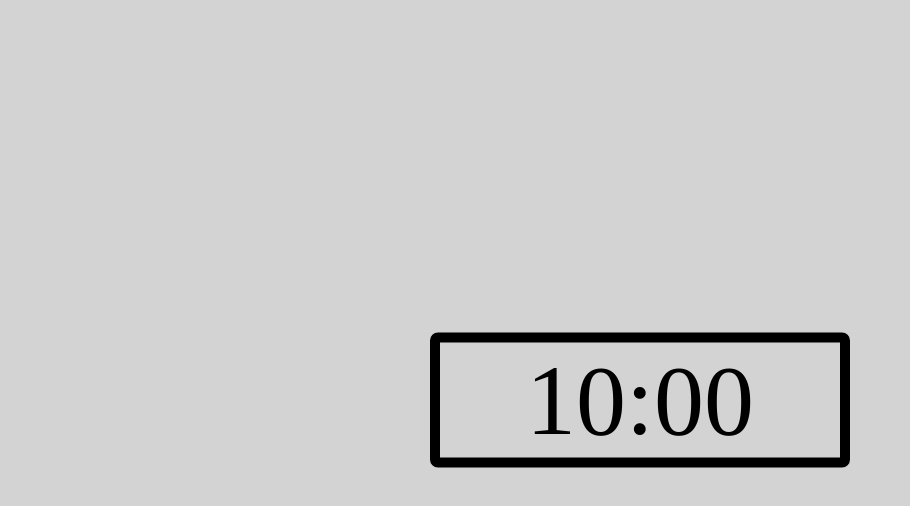
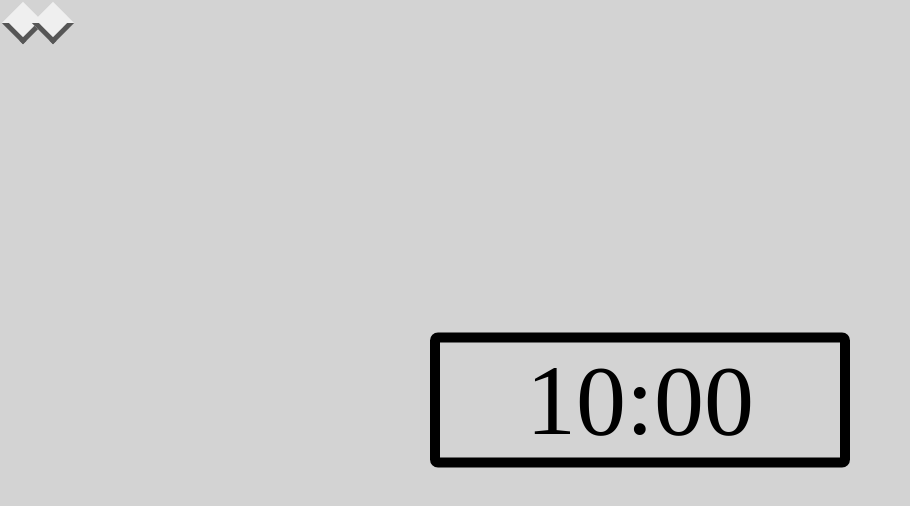
Before and after one commit to shogo-kam/meditation, a React app: page / in a window 1280 px wide. Shown: the top 506 px of the page, without its empty margins (0-910 px from the left). Built offline with nearby package versions, Linux system fonts and the light colour scheme.

Commit message:
タイマー調整ボタン追加

```diff
--- a/src/components/Root.js
+++ b/src/components/Root.js
@@ -1,16 +1,30 @@
 import React from 'react';
 import {render} from 'react-dom';
 import Timer from './common/Timer';
+import Button from './common/Button';
+import moment from 'moment';
 
 class Root extends React.Component {
 	constructor(props) {
 		super(props);
+		this.state = { now: moment({minutes: 10, seconds:0}).format('mm:ss') };
+	}
+
+	increasMinute() {
+		this.setState({now: moment().add(1, 'minutes')});
+		console.log(`現在のステート ${this.state.now}`);
+	}
+
+	decreasMinute() {
+		alert('test2');
 	}
 
 	render() {
 		return (
 			<div>
-				<Timer />
+				<Button onClickEvent={this.increasMinute } />
+				<Timer now={ this.state.now } />
+				<Button onClickEvent={this.decreasMinute } />
 			</div>
 		);
 	}
--- /dev/null
+++ b/src/components/common/Button.js
@@ -0,0 +1,20 @@
+import React from 'react';
+import {render} from 'react-dom';
+
+class Button extends React.Component {
+
+	constructor(props) {
+        super(props);
+	}
+
+	render() {
+		return (
+            <button
+                className="simple_btn"
+                onClick={ this.props.onClickEvent.bind(this) }
+            >
+            </button>
+		);
+	}
+}
+export default Button;
--- a/src/components/common/Timer.js
+++ b/src/components/common/Timer.js
@@ -4,7 +4,7 @@
 class Timer extends React.Component {
 	constructor(props) {
 		super(props);
-		this.state = {time:'10:00'};
+		this.state = {time: props.now };
 	}
 
 	render() {
--- a/src/styles/common.scss
+++ b/src/styles/common.scss
@@ -21,3 +21,19 @@
 	}
 
 }
+
+.simple_btn {
+	width: 30px;
+	height: 30px;
+	border: 5px solid;
+	border-color:  transparent transparent #565656 #565656;
+	transform: rotate(-45deg);
+}
+
+.simple_btn:nth-child(2) {
+	width: 30px;
+	height: 30px;
+	border: 5px solid;
+	border-color: #565656 #565656 transparent transparent;
+	transform: rotate(-45deg);
+}
```
